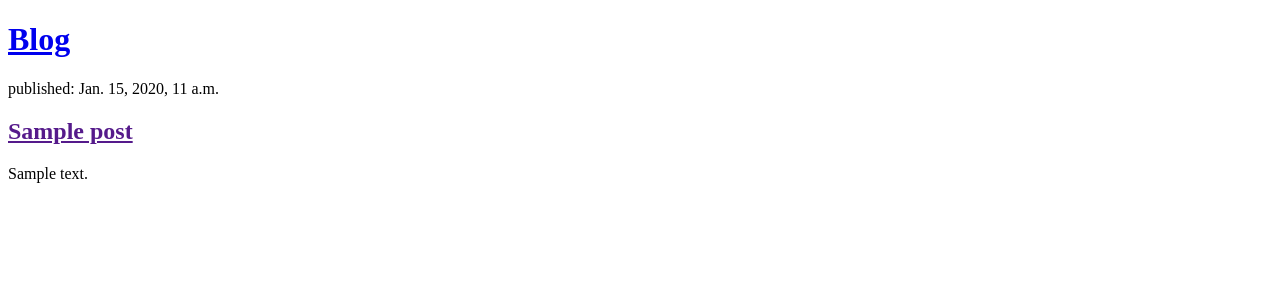
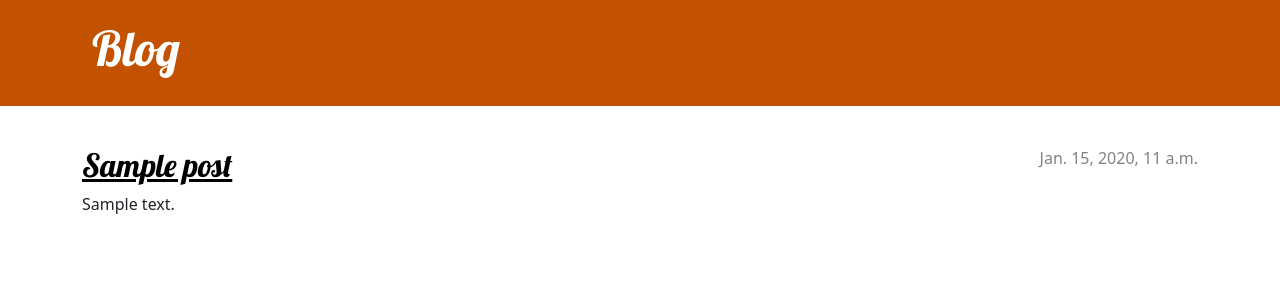
Before and after one commit to KostiantynFrolov/my-first-blog, a Django app: page / in a window 1280 px wide. Shown: the top 300 px of the page. Run offline with Django 4.2, Linux system fonts and the light colour scheme; tables that the repository leaves empty hold one stand-in row (values such as "Sample post").

Commit message:
Add view,template and CSS

```diff
--- /dev/null
+++ b/mysite/blog/static/css/blog.css
@@ -0,0 +1,70 @@
+.page-header {
+    background-color: #C25100;
+    margin-top: 0;
+    margin-bottom: 40px;
+    padding: 20px 20px 20px 40px;
+}
+
+.page-header h1,
+.page-header h1 a,
+.page-header h1 a:visited,
+.page-header h1 a:active {
+    color: #ffffff;
+    font-size: 36pt;
+    text-decoration: none;
+}
+
+h1,
+h2,
+h3,
+h4 {
+    font-family: 'Lobster', cursive;
+}
+
+.date {
+    color: #828282;
+}
+
+.save {
+    float: right;
+}
+
+.post-form textarea,
+.post-form input {
+    width: 100%;
+}
+
+.top-menu,
+.top-menu:hover,
+.top-menu:visited {
+    color: #ffffff;
+    float: right;
+    font-size: 26pt;
+    margin-right: 20px;
+}
+
+.post {
+    margin-bottom: 70px;
+}
+
+.post h2 a,
+.post h2 a:visited {
+    color: #000000;
+}
+
+.post > .date,
+.post > .actions {
+    float: right;
+}
+
+.btn-secondary,
+.btn-secondary:visited {
+    color: #C25100;
+    background: none;
+    border-color: #C25100;
+}
+
+.btn-secondary:hover {
+    color: #FFFFFF;
+    background-color: #C25100;
+}
--- /dev/null
+++ b/mysite/blog/templates/base.html
@@ -0,0 +1,26 @@
+{% load static %}
+<!DOCTYPE html>
+<html>
+    <head>
+        <title>My blog</title>
+        <link rel="stylesheet" href="https://cdn.jsdelivr.net/npm/bootstrap@5.1.3/dist/css/bootstrap.min.css" integrity="sha384-1BmE4kWBq78iYhFldvKuhfTAU6auU8tT94WrHftjDbrCEXSU1oBoqyl2QvZ6jIW3" crossorigin="anonymous">
+        <link rel="stylesheet" href="https://fonts.googleapis.com/css?family=Lobster&subset=latin,latin-ext">
+        <link rel="stylesheet" href="{% static 'css/blog.css' %}">
+
+    </head>
+    <body>
+        <header class="page-header">
+            <div class="container">
+            <h1><a href="/">Blog</a></h1>
+            </div>
+        </header>
+<main class="container">
+    <div class="row">
+        <div class="col">
+            {% block content %}
+            {% endblock %}
+        </div>
+    </div>
+</main>
+    </body>
+</html>
--- a/mysite/blog/templates/post_list.html
+++ b/mysite/blog/templates/post_list.html
@@ -1,19 +1,13 @@
-<!DOCTYPE html>
-<html>
-    <head>
-        <title>Blog</title>
-    </head>
-    <body>
-        <header>
-            <h1><a href="/">Blog</a></h1>
-        </header>
-{% for post in posts %}
-        <article>
-            <time>published: {{ post.published_date }}</time>
-            <h2><a href="">{{ post.title }}</a></h2>
-            <p>{{ post.text|linebreaksbr }}</p>
-        </article>
-{% endfor %}
+{% extends 'base.html' %}
 
-    </body>
-</html>
+{% block content %}
+            {% for post in posts %}
+                <article class="post">
+                    <time class="date">
+                        {{ post.published_date }}
+                    </time>
+                    <h2><a href="{% url 'post_detail' pk=post.pk %}">{{ post.title }}</a></h2>
+                    <p>{{ post.text|linebreaksbr }}</p>
+                </article>
+            {% endfor %}
+{% endblock %}
--- a/mysite/blog/urls.py
+++ b/mysite/blog/urls.py
@@ -1,6 +1,7 @@
 from django.urls import path
-from .views import post_list
+from .views import post_list, post_detail
 
 urlpatterns = [
     path('', post_list, name='post_list'),
+    path('post/<int:pk>', post_detail, name='post_detail'),
 ]
--- a/mysite/blog/views.py
+++ b/mysite/blog/views.py
@@ -1,7 +1,11 @@
-from django.shortcuts import render
+from django.shortcuts import render, get_object_or_404
 from .models import Post
 from django.utils import timezone
 
 def post_list(request):
     posts = Post.objects.filter(published_date__lte=timezone.now()).order_by('published_date')
     return render(request, 'post_list.html', {'posts': posts})
+
+def post_detail(request, pk):
+    post = get_object_or_404(Post, pk=pk)
+    return render(request, 'post_detail.html', {'post': post})
```
Also changed, not shown: mysite/blog/templates/post_detail.html (added, +13 -0 lines).
